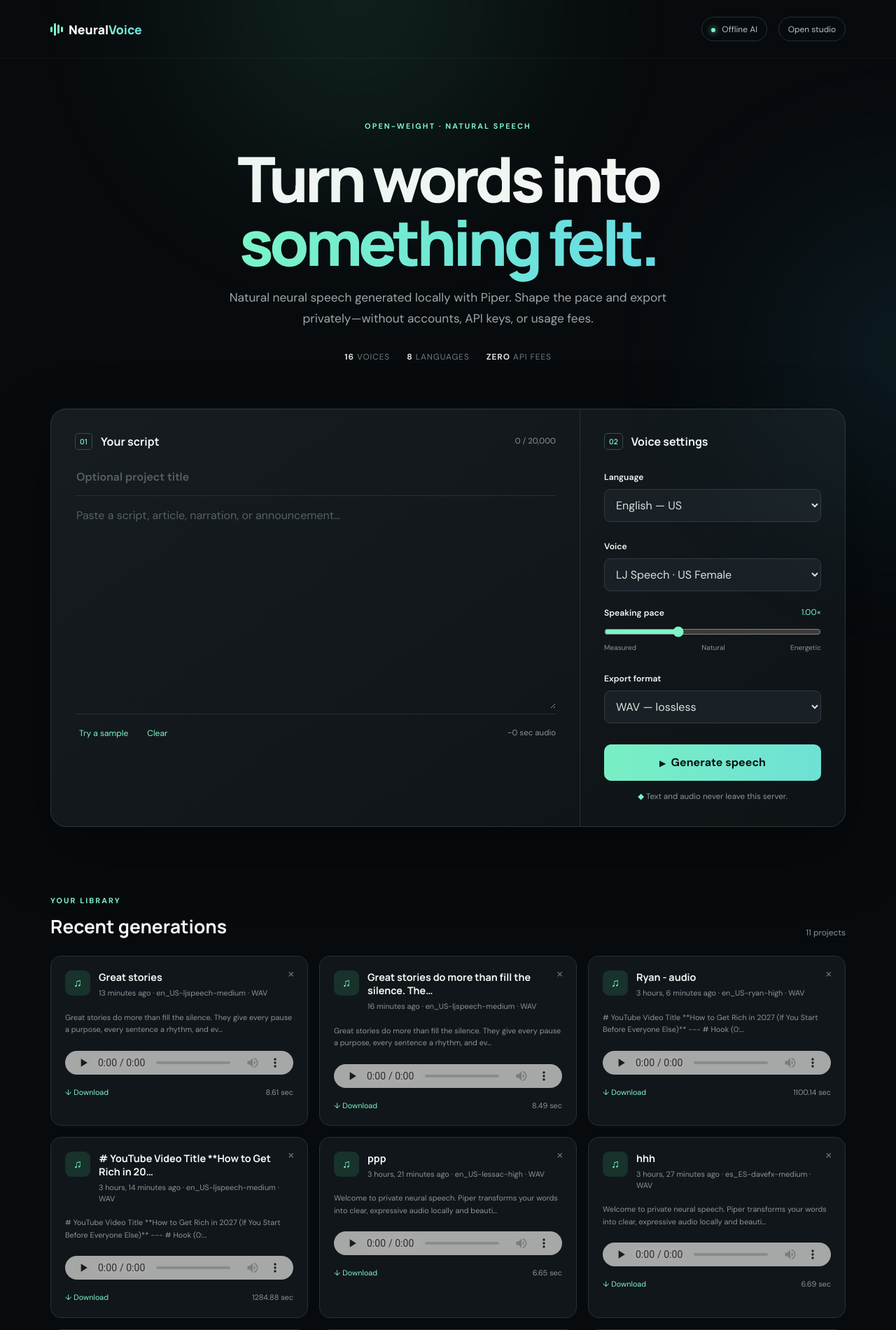
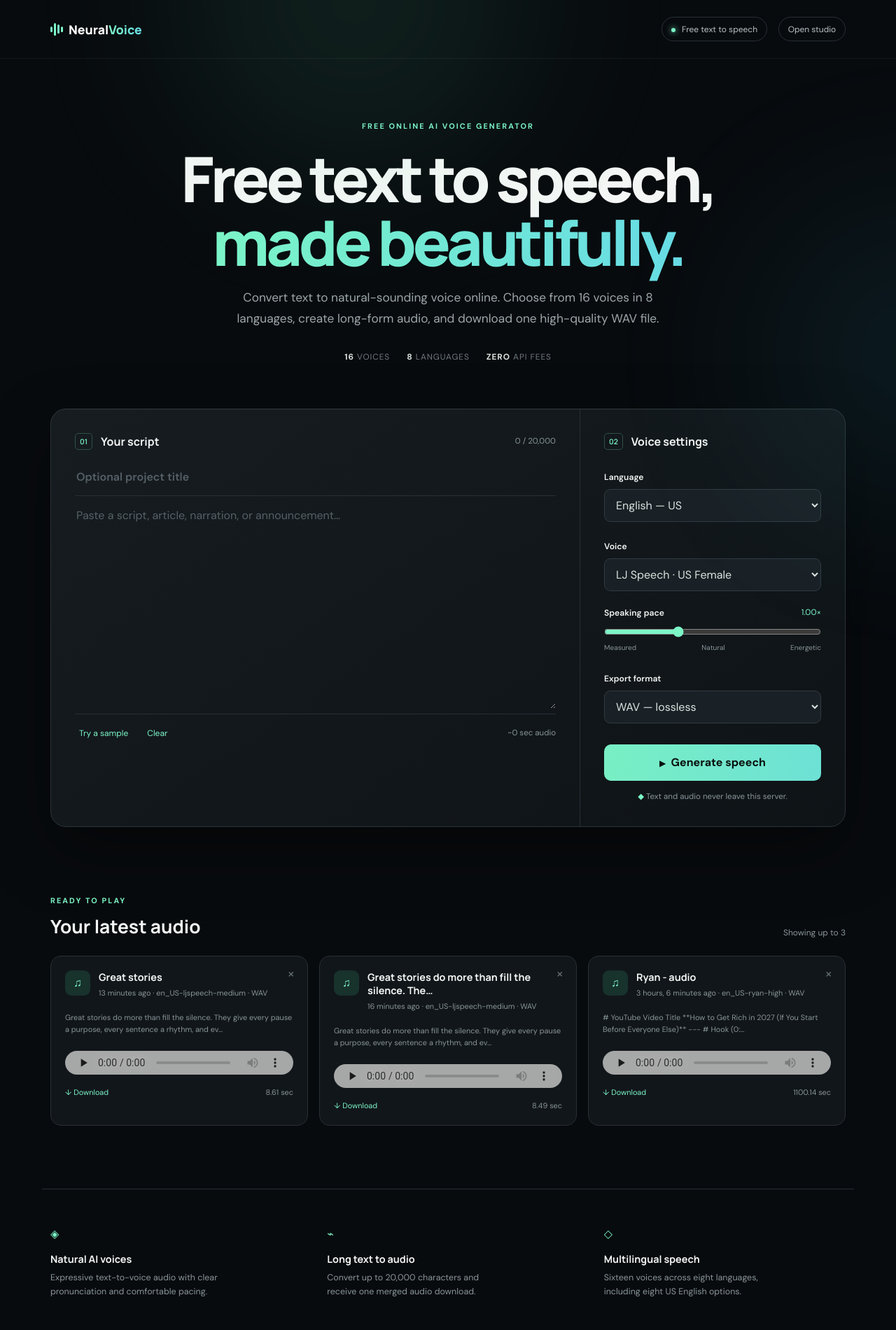
Before and after one commit to Asif-Rezan/text-to-speech, a Django app: page / in a window 1280 px wide. Shown: the top 1901 px of the page at 70% size. Run offline with Django 5.2, Linux system fonts and the light colour scheme; data comes from the database, SQL or seed files in the repository; both versions use the stored data as it was after the commit.

Commit message:
optimised for SEO

```diff
--- a/config/settings.py
+++ b/config/settings.py
@@ -129,6 +129,7 @@ PIPER_MODEL_BASE_URL = os.environ.get(
     'PIPER_MODEL_BASE_URL',
     'https://github.com/Asif-Rezan/text-to-speech/releases/latest/download',
 ).rstrip('/')
+PUBLIC_SITE_URL = os.environ.get('PUBLIC_SITE_URL', 'http://127.0.0.1:8000').rstrip('/')
 
 DEFAULT_AUTO_FIELD = 'django.db.models.BigAutoField'
 FILE_UPLOAD_MAX_MEMORY_SIZE = 2 * 1024 * 1024
--- a/static/studio/app.js
+++ b/static/studio/app.js
@@ -17,7 +17,7 @@
   const steps = [...overlay.querySelectorAll('.progress-steps span')];
   const samples = [
     'Great stories do more than fill the silence. They give every pause a purpose, every sentence a rhythm, and every idea a voice worth remembering.',
-    'Welcome to private neural speech. Piper transforms your words into clear, expressive audio locally and beautifully.'
+    'Welcome to natural text to speech. Transform your words into clear, expressive audio quickly and beautifully.'
   ];
   let timer;
 
--- /dev/null
+++ b/static/studio/seo.css
@@ -0,0 +1 @@
+.seo-content{padding:20px 20px 100px}.seo-intro{max-width:720px;margin:0 auto 42px}.seo-intro h2,.faq-wrap h2{font:800 clamp(1.8rem,4vw,2.6rem) Manrope;letter-spacing:-.04em;margin:12px 0}.seo-intro p{color:var(--muted);line-height:1.7}.how-grid{display:grid;grid-template-columns:repeat(3,1fr);gap:16px;margin-bottom:80px}.how-grid article{padding:28px;border:1px solid var(--line);border-radius:15px;background:linear-gradient(145deg,#12181c,#0d1114)}.how-grid b{display:grid;place-items:center;width:30px;height:30px;border-radius:8px;background:#18322c;color:var(--mint);font-size:.75rem}.how-grid h3{font:700 1rem Manrope;margin:18px 0 9px}.how-grid p,.faq-wrap p{color:var(--muted);font-size:.8rem;line-height:1.7}.faq-wrap{max-width:820px;margin:auto}.faq-wrap details{border-bottom:1px solid var(--line);padding:20px 0}.faq-wrap summary{cursor:pointer;font:600 .92rem Manrope;list-style:none;position:relative;padding-right:32px}.faq-wrap summary::-webkit-details-marker{display:none}.faq-wrap summary:after{content:'+';position:absolute;right:5px;color:var(--mint);font-size:1.25rem;top:-4px}.faq-wrap details[open] summary:after{content:'−'}.faq-wrap details p{margin:13px 40px 0 0}@media(max-width:767px){.how-grid{grid-template-columns:1fr;margin-bottom:60px}.seo-content{padding-bottom:70px}}
--- a/studio/urls.py
+++ b/studio/urls.py
@@ -8,4 +8,6 @@ urlpatterns = [
     path('audio/<uuid:public_id>/download/', views.download, name='download'),
     path('audio/<uuid:public_id>/delete/', views.delete, name='delete'),
     path('health/', views.health, name='health'),
+    path('robots.txt', views.robots, name='robots'),
+    path('sitemap.xml', views.sitemap, name='sitemap'),
 ]
--- a/studio/views.py
+++ b/studio/views.py
@@ -2,7 +2,7 @@ from pathlib import Path
 
 from django.conf import settings
 from django.contrib import messages
-from django.http import FileResponse, Http404, JsonResponse
+from django.http import FileResponse, Http404, HttpResponse, JsonResponse
 from django.shortcuts import get_object_or_404, redirect, render
 from django.template.loader import render_to_string
 from django.views.decorators.http import require_GET, require_http_methods, require_POST
@@ -43,8 +43,8 @@ def studio(request):
         return redirect('studio:home')
     if request.method == 'POST' and wants_json:
         return JsonResponse({'ok': False, 'message': 'Please correct the highlighted fields.', 'errors': form.errors.get_json_data()}, status=422)
-    history = SpeechGeneration.objects.all()[:12]
-    return render(request, 'studio/home.html', {'form': form, 'history': history})
+    history = SpeechGeneration.objects.all()[:3]
+    return render(request, 'studio/home.html', {'form': form, 'history': history, 'site_url': settings.PUBLIC_SITE_URL})
 
 
 @require_GET
@@ -68,4 +68,19 @@ def delete(request, public_id):
 @require_GET
 def health(request):
     ready = model_configs_available()
-    return JsonResponse({'status': 'ok' if ready else 'degraded', 'service': 'Neural Voice Studio', 'engine': 'piper', 'model_source': settings.PIPER_MODEL_BASE_URL, 'voice_count': len(VOICES)}, status=200 if ready else 503)
+    return JsonResponse({'status': 'ok' if ready else 'degraded', 'service': 'Free Text to Speech', 'voice_count': len(VOICES)}, status=200 if ready else 503)
+
+
+@require_GET
+def robots(request):
+    content = f'User-agent: *\nAllow: /\nDisallow: /admin/\nDisallow: /audio/\nSitemap: {settings.PUBLIC_SITE_URL}/sitemap.xml\n'
+    return HttpResponse(content, content_type='text/plain')
+
+
+@require_GET
+def sitemap(request):
+    content = f'''<?xml version="1.0" encoding="UTF-8"?>
+<urlset xmlns="http://www.sitemaps.org/schemas/sitemap/0.9">
+  <url><loc>{settings.PUBLIC_SITE_URL}/</loc><changefreq>weekly</changefreq><priority>1.0</priority></url>
+</urlset>'''
+    return HttpResponse(content, content_type='application/xml')
--- a/templates/studio/home.html
+++ b/templates/studio/home.html
@@ -4,8 +4,18 @@
 <head>
   <meta charset="utf-8">
   <meta name="viewport" content="width=device-width, initial-scale=1">
-  <meta name="description" content="Private offline neural text to speech powered by Piper.">
-  <title>Neural Voice Studio</title>
+  <title>Free Text to Speech Online – AI Voice Generator</title>
+  <meta name="description" content="Convert text to speech online for free with 16 natural AI voices in 8 languages. Create and download long text-to-voice audio up to 20,000 characters.">
+  <meta name="keywords" content="free text to speech, text to voice, AI voice generator, text to audio, online text reader, free TTS, voice generator, text reader">
+  <meta name="robots" content="index, follow, max-image-preview:large, max-snippet:-1, max-video-preview:-1">
+  <meta name="author" content="NeuralVoice">
+  <link rel="canonical" href="{{ site_url }}/">
+  <meta property="og:type" content="website"><meta property="og:url" content="{{ site_url }}/">
+  <meta property="og:title" content="Free Text to Speech Online – Natural AI Voices">
+  <meta property="og:description" content="Turn up to 20,000 characters into downloadable speech with 16 voices across 8 languages.">
+  <meta property="og:site_name" content="NeuralVoice"><meta property="og:locale" content="en_US">
+  <meta name="twitter:card" content="summary_large_image"><meta name="twitter:title" content="Free Text to Speech Online">
+  <meta name="twitter:description" content="Convert text to natural voice and download one audio file for free.">
   <link rel="icon" href="{% static 'studio/favicon.svg' %}" type="image/svg+xml">
   <link rel="preconnect" href="https://fonts.googleapis.com">
   <link rel="preconnect" href="https://fonts.gstatic.com" crossorigin>
@@ -14,6 +24,17 @@
   <link rel="stylesheet" href="{% static 'studio/app.css' %}">
   <link rel="stylesheet" href="{% static 'studio/progress.css' %}">
   <link rel="stylesheet" href="{% static 'studio/validation.css' %}">
+  <link rel="stylesheet" href="{% static 'studio/seo.css' %}">
+  <script type="application/ld+json">
+  {"@context":"https://schema.org","@type":"WebApplication","name":"NeuralVoice Free Text to Speech","url":"{{ site_url }}/","applicationCategory":"MultimediaApplication","operatingSystem":"Any","description":"Free online text to speech and AI voice generator with 16 voices across 8 languages.","offers":{"@type":"Offer","price":"0","priceCurrency":"USD"},"featureList":["Free text to speech","16 natural voices","8 language locales","20,000 character scripts","WAV audio download"]}
+  </script>
+  <script type="application/ld+json">
+  {"@context":"https://schema.org","@type":"FAQPage","mainEntity":[
+    {"@type":"Question","name":"How can I convert text to speech for free?","acceptedAnswer":{"@type":"Answer","text":"Paste your text, choose a language and voice, adjust the speaking speed, and select Generate speech. You can play or download the finished WAV audio."}},
+    {"@type":"Question","name":"How much text can I turn into voice?","acceptedAnswer":{"@type":"Answer","text":"You can convert scripts up to 20,000 characters. Long scripts are processed in sections and combined into one audio file."}},
+    {"@type":"Question","name":"Which languages are available?","acceptedAnswer":{"@type":"Answer","text":"The voice generator supports US and UK English, Spanish, French, German, Hindi, Brazilian Portuguese, and Mandarin Chinese."}}
+  ]}
+  </script>
 </head>
 <body>
   <div class="ambient ambient-one"></div><div class="ambient ambient-two"></div>
@@ -24,7 +45,7 @@
         <span>Neural<span class="text-gradient">Voice</span></span>
       </a>
       <div class="d-flex align-items-center gap-3">
-        <span class="status-pill"><span></span> Offline AI</span>
+        <span class="status-pill"><span></span> Free text to speech</span>
         <a href="#studio" class="btn btn-sm btn-ghost d-none d-sm-inline-flex">Open studio</a>
       </div>
     </div>
@@ -32,9 +53,9 @@
 
   <main>
     <section class="hero container text-center">
-      <div class="eyebrow">OPEN-WEIGHT · NATURAL SPEECH</div>
-      <h1>Turn words into <span class="text-gradient">something felt.</span></h1>
-      <p class="hero-copy mx-auto">Natural neural speech generated locally with Piper. Shape the pace and export privately—without accounts, API keys, or usage fees.</p>
+      <div class="eyebrow">FREE ONLINE AI VOICE GENERATOR</div>
+      <h1>Free text to speech, <span class="text-gradient">made beautifully.</span></h1>
+      <p class="hero-copy mx-auto">Convert text to natural-sounding voice online. Choose from 16 voices in 8 languages, create long-form audio, and download one high-quality WAV file.</p>
       <div class="d-flex justify-content-center gap-4 hero-stats">
         <span><strong>16</strong> voices</span><span><strong>8</strong> languages</span><span><strong>Zero</strong> API fees</span>
       </div>
@@ -79,22 +100,33 @@
     </section>
 
     <section class="container history-section{% if not history %} d-none{% endif %}" id="historySection">
-      <div class="section-title"><div><span class="eyebrow">YOUR LIBRARY</span><h2>Recent generations</h2></div><span>{{ history|length }} project{{ history|length|pluralize }}</span></div>
+      <div class="section-title"><div><span class="eyebrow">READY TO PLAY</span><h2>Your latest audio</h2></div><span>Showing up to 3</span></div>
       <div class="history-grid" id="historyGrid">
       {% for item in history %}{% include 'studio/_audio_card.html' with item=item %}{% endfor %}
       </div>
     </section>
 
     <section class="container feature-row">
-      <div><span>◈</span><h3>Human-sounding</h3><p>Expressive voices with natural cadence and clarity.</p></div>
-      <div><span>⌁</span><h3>Fast by design</h3><p>Efficient local inference with a lightweight model.</p></div>
-      <div><span>◇</span><h3>Eight languages</h3><p>Sixteen local voices, including eight expressive US English options.</p></div>
+      <div><span>◈</span><h3>Natural AI voices</h3><p>Expressive text-to-voice audio with clear pronunciation and comfortable pacing.</p></div>
+      <div><span>⌁</span><h3>Long text to audio</h3><p>Convert up to 20,000 characters and receive one merged audio download.</p></div>
+      <div><span>◇</span><h3>Multilingual speech</h3><p>Sixteen voices across eight languages, including eight US English options.</p></div>
+    </section>
+
+    <section class="container seo-content" aria-labelledby="how-it-works">
+      <div class="seo-intro text-center"><span class="eyebrow">SIMPLE TEXT TO VOICE</span><h2 id="how-it-works">How to convert text to speech</h2><p>Make narration, accessibility audio, study material, podcast drafts, presentation voiceovers, and video scripts in three simple steps.</p></div>
+      <div class="how-grid"><article><b>1</b><h3>Paste your text</h3><p>Enter anything from a short message to a 20,000-character article or narration.</p></article><article><b>2</b><h3>Choose an AI voice</h3><p>Select a language, voice, and speaking speed that fits your content.</p></article><article><b>3</b><h3>Generate and download</h3><p>Preview your text-to-audio result and download it as one WAV file.</p></article></div>
+      <div class="faq-wrap"><span class="eyebrow">COMMON QUESTIONS</span><h2>Free text-to-speech FAQ</h2>
+        <details><summary>How can I convert text to speech for free?</summary><p>Paste your script into the editor, select a language and voice, adjust the pace, and click Generate speech. When processing finishes, play or download your audio.</p></details>
+        <details><summary>How much text can I turn into voice?</summary><p>You can convert up to 20,000 characters at once. Longer scripts are intelligently divided and combined into one seamless WAV file.</p></details>
+        <details><summary>What languages does the AI voice generator support?</summary><p>Available languages include US and UK English, Spanish, French, German, Hindi, Brazilian Portuguese, and Mandarin Chinese.</p></details>
+        <details><summary>Can I use text to speech for videos and podcasts?</summary><p>You can create narration and voiceover drafts for videos, podcasts, learning material, presentations, and accessibility projects. Always review the applicable content and voice licensing terms for your intended use.</p></details>
+      </div>
     </section>
   </main>
   <div class="generation-overlay" id="generationOverlay" aria-live="polite" aria-hidden="true">
     <div class="progress-card">
       <div class="wave-orbit"><span></span><span></span><span></span><span></span><span></span></div>
-      <div class="eyebrow">PIPER NEURAL ENGINE</div>
+      <div class="eyebrow">AI VOICE GENERATOR</div>
       <h2>Crafting your voice</h2>
       <p id="progressMessage">Preparing your script…</p>
       <div class="progress-track"><div id="progressBar"></div></div>
@@ -102,7 +134,7 @@
       <div class="progress-steps"><span class="active">Analyze</span><span>Synthesize</span><span>Finalize</span></div>
     </div>
   </div>
-  <footer><div class="container d-flex justify-content-between"><span>Powered locally by Piper TTS</span><span>Free and offline neural synthesis</span></div></footer>
+  <footer><div class="container d-flex justify-content-between"><span>NeuralVoice · Free text to speech</span><span>16 voices · 8 languages · WAV download</span></div></footer>
   <script src="https://cdn.jsdelivr.net/npm/bootstrap@5.3.7/dist/js/bootstrap.bundle.min.js"></script>
   <script src="{% static 'studio/app.js' %}"></script>
 </body></html>
```
Also changed, not shown: studio/services.py (+4 -4 lines), studio/tests.py (+18 -2 lines), db.sqlite3, 1 other file.
